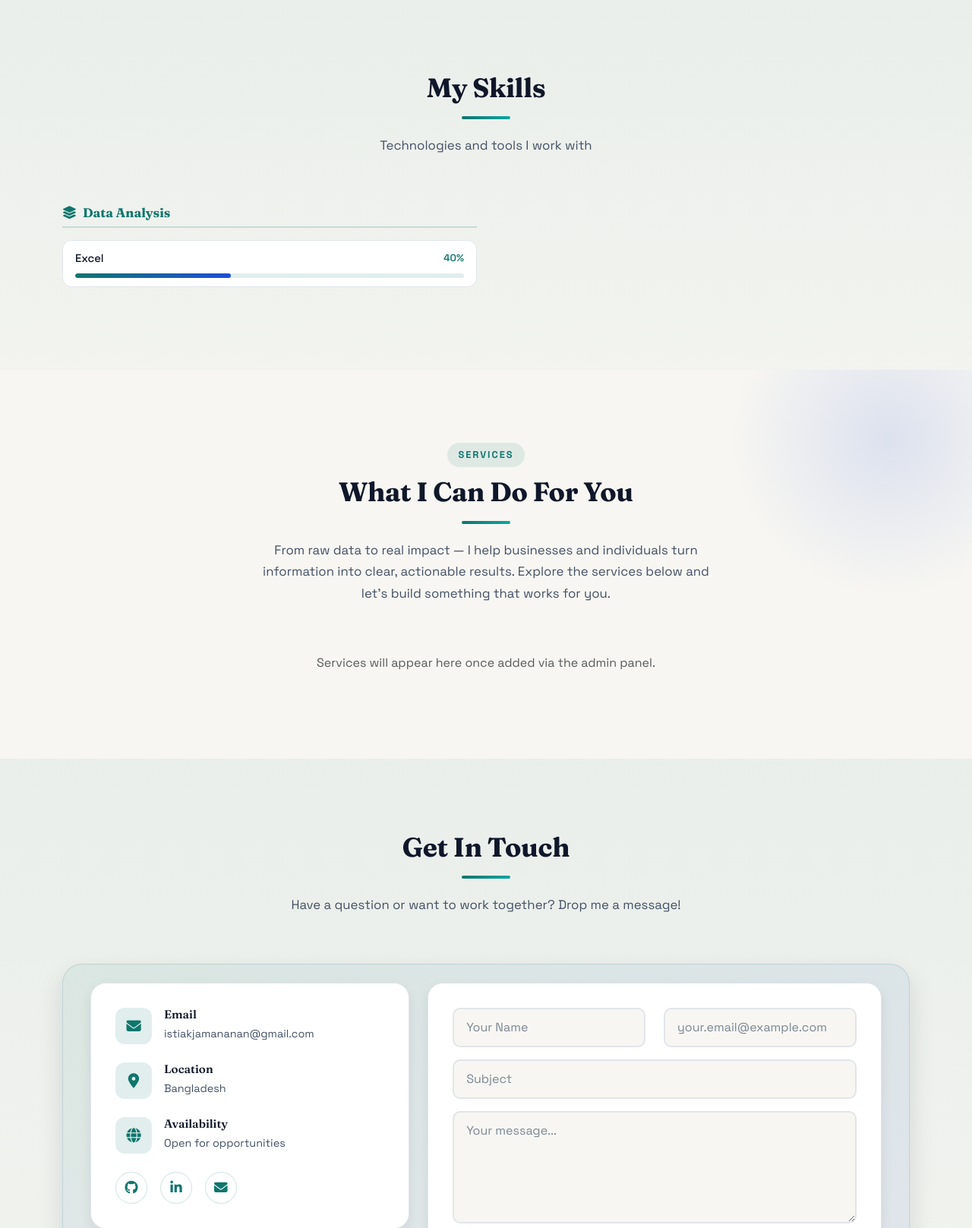
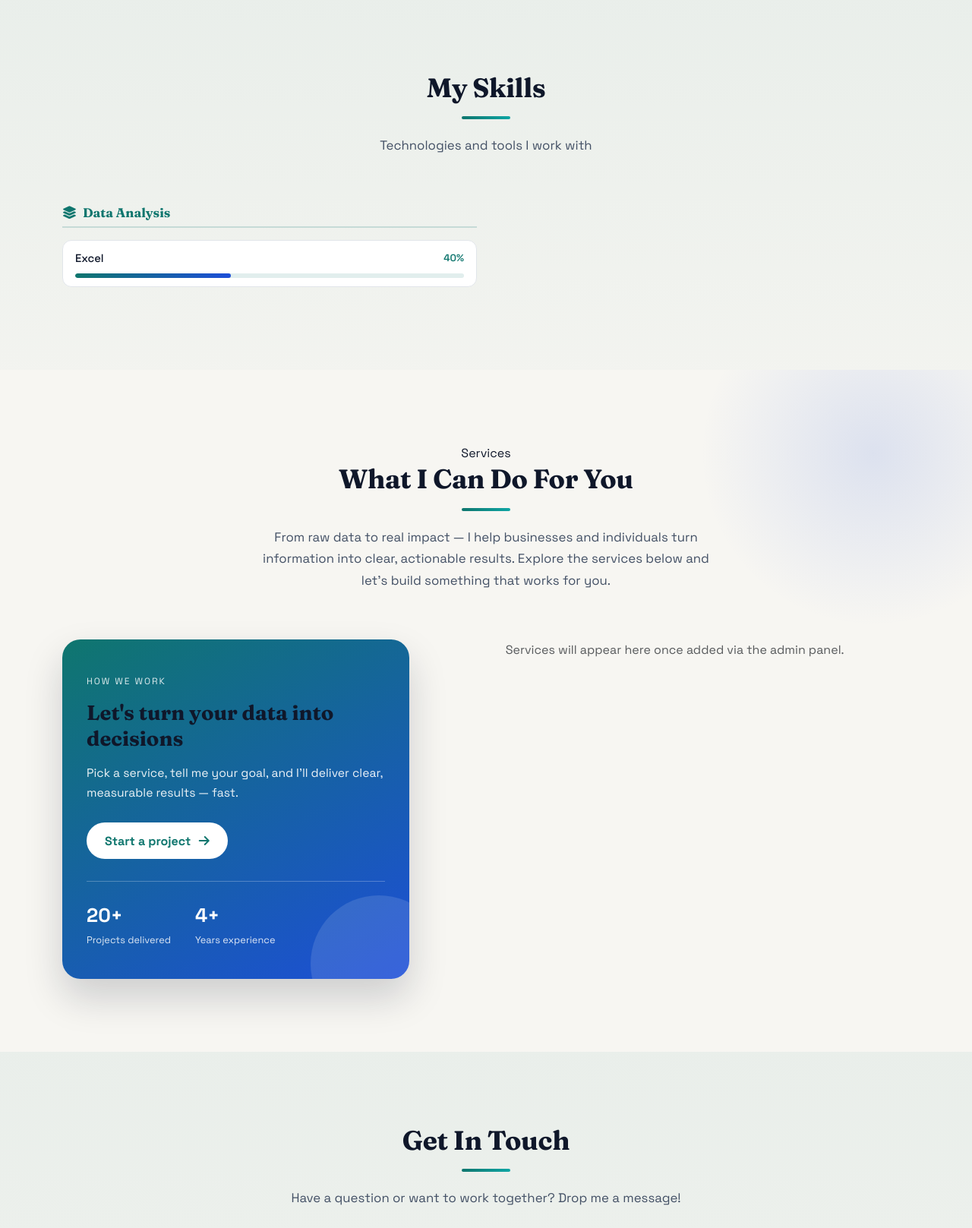
Before and after one commit to ijanan/Protfolio-WebSetup, a Django app: page / in a window 1280 px wide. Shown: the part 3207-4824 px from the top of the page at 76% size. Run offline with Django 3.2, Linux system fonts and the light colour scheme; data comes from the database, SQL or seed files in the repository; data that the repository does not hold is empty.

Commit message:
Redesign Services as modern sticky-panel + interactive list layout

```diff
--- a/static/css/style.css
+++ b/static/css/style.css
@@ -2472,21 +2472,9 @@ img {
 }
 
 /* ============================================================
-   Services section - professional, unique design
+   Services section - modern, unique layout
+   (sticky highlight panel + interactive service list)
    ============================================================ */
-.section-eyebrow {
-    display: inline-block;
-    font-size: 0.8rem;
-    font-weight: 700;
-    letter-spacing: 2px;
-    text-transform: uppercase;
-    color: var(--accent, #0f766e);
-    background: rgba(15, 118, 110, 0.1);
-    padding: 0.3rem 0.9rem;
-    border-radius: 30px;
-    margin-bottom: 0.8rem;
-}
-
 .services-section {
     position: relative;
     overflow: hidden;
@@ -2496,131 +2484,242 @@ img {
     position: absolute;
     top: -120px;
     right: -100px;
-    width: 420px;
-    height: 420px;
+    width: 460px;
+    height: 460px;
     background: radial-gradient(circle, rgba(29, 78, 216, 0.12), transparent 70%);
     border-radius: 50%;
     pointer-events: none;
 }
 
-.services-grid {
-    row-gap: 1.75rem;
+.services-layout {
+    display: grid;
+    grid-template-columns: 0.85fr 1.15fr;
+    gap: 2.5rem;
+    align-items: start;
     position: relative;
     z-index: 1;
 }
 
-.service-card {
+/* Left sticky panel */
+.services-aside {
+    position: sticky;
+    top: 100px;
+}
+
+.services-aside-inner {
+    background: linear-gradient(150deg, var(--accent, #0f766e), var(--accent-3, #1d4ed8));
+    color: #fff;
+    border-radius: 24px;
+    padding: 2.5rem 2rem;
+    box-shadow: 0 24px 50px rgba(15, 23, 42, 0.18);
     position: relative;
-    height: 100%;
+    overflow: hidden;
+}
+
+.services-aside-inner::after {
+    content: "";
+    position: absolute;
+    width: 180px;
+    height: 180px;
+    background: rgba(255, 255, 255, 0.12);
+    border-radius: 50%;
+    bottom: -70px;
+    right: -50px;
+}
+
+.services-aside-kicker {
+    display: inline-block;
+    font-size: 0.75rem;
+    letter-spacing: 2px;
+    text-transform: uppercase;
+    opacity: 0.85;
+    margin-bottom: 0.8rem;
+}
+
+.services-aside-title {
+    font-size: 1.7rem;
+    font-weight: 700;
+    line-height: 1.25;
+    margin-bottom: 1rem;
+}
+
+.services-aside-text {
+    font-size: 0.98rem;
+    line-height: 1.7;
+    opacity: 0.92;
+    margin-bottom: 1.6rem;
+}
+
+.services-aside-btn {
+    display: inline-flex;
+    align-items: center;
+    gap: 0.4rem;
+    background: #fff;
+    color: var(--accent, #0f766e);
+    font-weight: 700;
+    padding: 0.65rem 1.5rem;
+    border-radius: 30px;
+    text-decoration: none;
+    transition: transform 0.25s ease;
+}
+
+.services-aside-btn:hover {
+    transform: translateY(-2px);
+    color: var(--accent-3, #1d4ed8);
+}
+
+.services-aside-stats {
+    display: flex;
+    gap: 2rem;
+    margin-top: 1.8rem;
+    padding-top: 1.4rem;
+    border-top: 1px solid rgba(255, 255, 255, 0.25);
+}
+
+.services-aside-stats div {
+    display: flex;
+    flex-direction: column;
+}
+
+.services-aside-stats strong {
+    font-size: 1.6rem;
+    font-weight: 800;
+}
+
+.services-aside-stats span {
+    font-size: 0.8rem;
+    opacity: 0.85;
+}
+
+/* Right interactive list */
+.services-list {
+    display: flex;
+    flex-direction: column;
+    gap: 1rem;
+}
+
+.service-row {
+    position: relative;
+    display: grid;
+    grid-template-columns: auto 1fr auto;
+    align-items: center;
+    gap: 1.1rem;
     background: var(--bg-card, #fff);
     border: 1px solid var(--border-color, #e5e7eb);
-    border-radius: 20px;
-    padding: 2.4rem 1.8rem 2rem;
-    text-align: center;
+    border-radius: 18px;
+    padding: 1.3rem 1.5rem;
     overflow: hidden;
-    transition: transform 0.4s ease, box-shadow 0.4s ease, border-color 0.4s ease;
-}
-
-.service-card::before {
+    transition: transform 0.35s ease, box-shadow 0.35s ease, border-color 0.35s ease;
+}
+
+.service-row::before {
     content: "";
     position: absolute;
-    inset: 0;
-    background: linear-gradient(160deg, rgba(15, 118, 110, 0.07), rgba(29, 78, 216, 0.07));
-    opacity: 0;
-    transition: opacity 0.4s ease;
-    z-index: 0;
-}
-
-.service-card:hover {
-    transform: translateY(-10px);
-    box-shadow: 0 22px 48px rgba(15, 23, 42, 0.14);
+    left: 0;
+    top: 0;
+    bottom: 0;
+    width: 4px;
+    background: linear-gradient(180deg, var(--accent, #0f766e), var(--accent-3, #1d4ed8));
+    transform: scaleY(0);
+    transform-origin: top;
+    transition: transform 0.35s ease;
+}
+
+.service-row:hover {
+    transform: translateX(6px);
+    box-shadow: 0 16px 36px rgba(15, 23, 42, 0.1);
     border-color: transparent;
 }
 
-.service-card:hover::before {
-    opacity: 1;
-}
-
-.service-card > * {
-    position: relative;
-    z-index: 1;
-}
-
-.service-number {
-    position: absolute;
-    top: 14px;
-    right: 20px;
-    font-size: 2.6rem;
-    font-weight: 800;
-    line-height: 1;
-    color: rgba(15, 118, 110, 0.08);
-    transition: color 0.4s ease;
-    z-index: 0;
-}
-
-.service-card:hover .service-number {
-    color: rgba(29, 78, 216, 0.16);
-}
-
-.service-icon {
-    width: 76px;
-    height: 76px;
-    margin: 0 auto 1.3rem;
+.service-row:hover::before {
+    transform: scaleY(1);
+}
+
+.service-row-icon {
+    width: 56px;
+    height: 56px;
+    flex-shrink: 0;
     display: flex;
     align-items: center;
     justify-content: center;
-    border-radius: 22px;
-    font-size: 1.7rem;
+    border-radius: 16px;
+    font-size: 1.3rem;
     color: #fff;
     background: linear-gradient(135deg, var(--accent, #0f766e), var(--accent-3, #1d4ed8));
-    box-shadow: 0 10px 24px rgba(15, 118, 110, 0.28);
-    transform: rotate(-6deg);
-    transition: transform 0.45s ease;
-}
-
-.service-card:hover .service-icon {
-    transform: rotate(0deg) scale(1.06);
-}
-
-.service-title {
-    font-size: 1.25rem;
+    box-shadow: 0 8px 18px rgba(15, 118, 110, 0.25);
+}
+
+.service-row-body {
+    min-width: 0;
+}
+
+.service-row-index {
+    display: block;
+    font-size: 0.8rem;
     font-weight: 700;
-    margin-bottom: 0.7rem;
+    color: var(--accent, #0f766e);
+    opacity: 0.7;
+    margin-bottom: 0.15rem;
+}
+
+.service-row-title {
+    font-size: 1.15rem;
+    font-weight: 700;
+    margin-bottom: 0.25rem;
     color: var(--text-primary, #111827);
 }
 
-.service-desc {
-    font-size: 0.94rem;
+.service-row-desc {
+    font-size: 0.9rem;
+    line-height: 1.55;
     color: var(--text-secondary, #4b5563);
-    line-height: 1.65;
-    margin-bottom: 1.5rem;
-}
-
-.service-btn {
+    margin: 0;
+}
+
+.service-row-btn {
+    flex-shrink: 0;
     display: inline-flex;
     align-items: center;
-    gap: 0.4rem;
-    padding: 0.6rem 1.5rem;
-    border-radius: 30px;
-    font-weight: 600;
-    font-size: 0.9rem;
+    justify-content: center;
+    width: 44px;
+    height: 44px;
+    border-radius: 50%;
+    color: #fff;
     text-decoration: none;
-    color: #fff;
     background: linear-gradient(135deg, var(--accent, #0f766e), var(--accent-3, #1d4ed8));
     box-shadow: 0 8px 18px rgba(29, 78, 216, 0.22);
-    transition: transform 0.25s ease, box-shadow 0.25s ease;
-}
-
-.service-btn:hover {
-    transform: translateY(-2px);
-    box-shadow: 0 12px 24px rgba(29, 78, 216, 0.34);
+    transition: transform 0.25s ease;
+}
+
+.service-row-btn:hover {
+    transform: scale(1.1) rotate(-8deg);
     color: #fff;
 }
 
-.service-btn i {
-    transition: transform 0.25s ease;
-}
-
-.service-btn:hover i {
-    transform: translateX(4px);
-}
+/* Responsive */
+@media (max-width: 991.98px) {
+    .services-layout {
+        grid-template-columns: 1fr;
+    }
+    .services-aside {
+        position: static;
+    }
+}
+
+@media (max-width: 575.98px) {
+    .service-row {
+        grid-template-columns: auto 1fr;
+        grid-template-areas:
+            "icon body"
+            "btn  btn";
+        row-gap: 0.9rem;
+    }
+    .service-row-icon { grid-area: icon; }
+    .service-row-body { grid-area: body; }
+    .service-row-btn {
+        grid-area: btn;
+        width: 100%;
+        border-radius: 12px;
+        height: 42px;
+    }
+}
--- a/templates/index.html
+++ b/templates/index.html
@@ -312,22 +312,40 @@
             <div class="section-divider"></div>
             <p class="section-subtitle">From raw data to real impact — I help businesses and individuals turn information into clear, actionable results. Explore the services below and let's build something that works for you.</p>
         </div>
-        <div class="row services-grid">
-            {% for service in services %}
-            <div class="col-lg-4 col-md-6 mb-4" data-aos="fade-up" data-aos-delay="{{ forloop.counter0 }}00">
-                <div class="service-card">
-                    <span class="service-number">0{{ forloop.counter }}</span>
-                    <div class="service-icon">
+
+        <div class="services-layout">
+            <!-- Left: sticky highlight panel -->
+            <div class="services-aside" data-aos="fade-right">
+                <div class="services-aside-inner">
+                    <span class="services-aside-kicker">How we work</span>
+                    <h3 class="services-aside-title">Let's turn your data into decisions</h3>
+                    <p class="services-aside-text">Pick a service, tell me your goal, and I'll deliver clear, measurable results — fast.</p>
+                    <a href="#contact" class="services-aside-btn">Start a project <i class="fas fa-arrow-right ms-1"></i></a>
+                    <div class="services-aside-stats">
+                        <div><strong>20+</strong><span>Projects delivered</span></div>
+                        <div><strong>4+</strong><span>Years experience</span></div>
+                    </div>
+                </div>
+            </div>
+
+            <!-- Right: interactive service list -->
+            <div class="services-list" data-aos="fade-left">
+                {% for service in services %}
+                <div class="service-row">
+                    <div class="service-row-icon">
                         <i class="{{ service.icon_class }}"></i>
                     </div>
-                    <h4 class="service-title">{{ service.title }}</h4>
-                    <p class="service-desc">{{ service.description|linebreaksbr }}</p>
-                    <a href="#contact" class="service-btn">{{ service.button_label }} <i class="fas fa-arrow-right ms-1"></i></a>
+                    <div class="service-row-body">
+                        <span class="service-row-index">0{{ forloop.counter }}</span>
+                        <h4 class="service-row-title">{{ service.title }}</h4>
+                        <p class="service-row-desc">{{ service.description|linebreaksbr }}</p>
+                    </div>
+                    <a href="#contact" class="service-row-btn">{{ service.button_label }} <i class="fas fa-arrow-right"></i></a>
                 </div>
+                {% empty %}
+                <p class="text-center text-muted w-100">Services will appear here once added via the admin panel.</p>
+                {% endfor %}
             </div>
-            {% empty %}
-            <p class="text-center text-muted w-100">Services will appear here once added via the admin panel.</p>
-            {% endfor %}
         </div>
     </div>
 </section>
```
